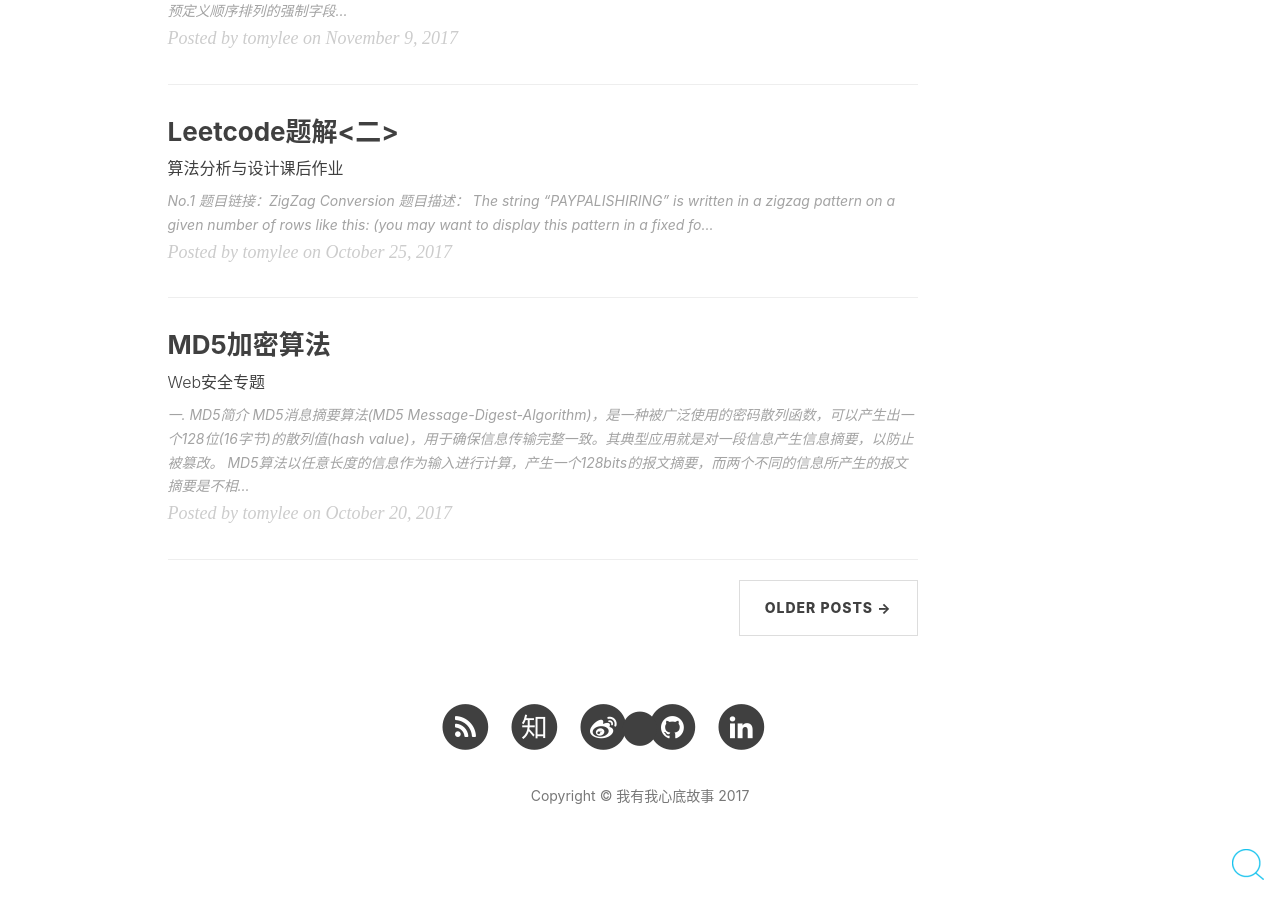
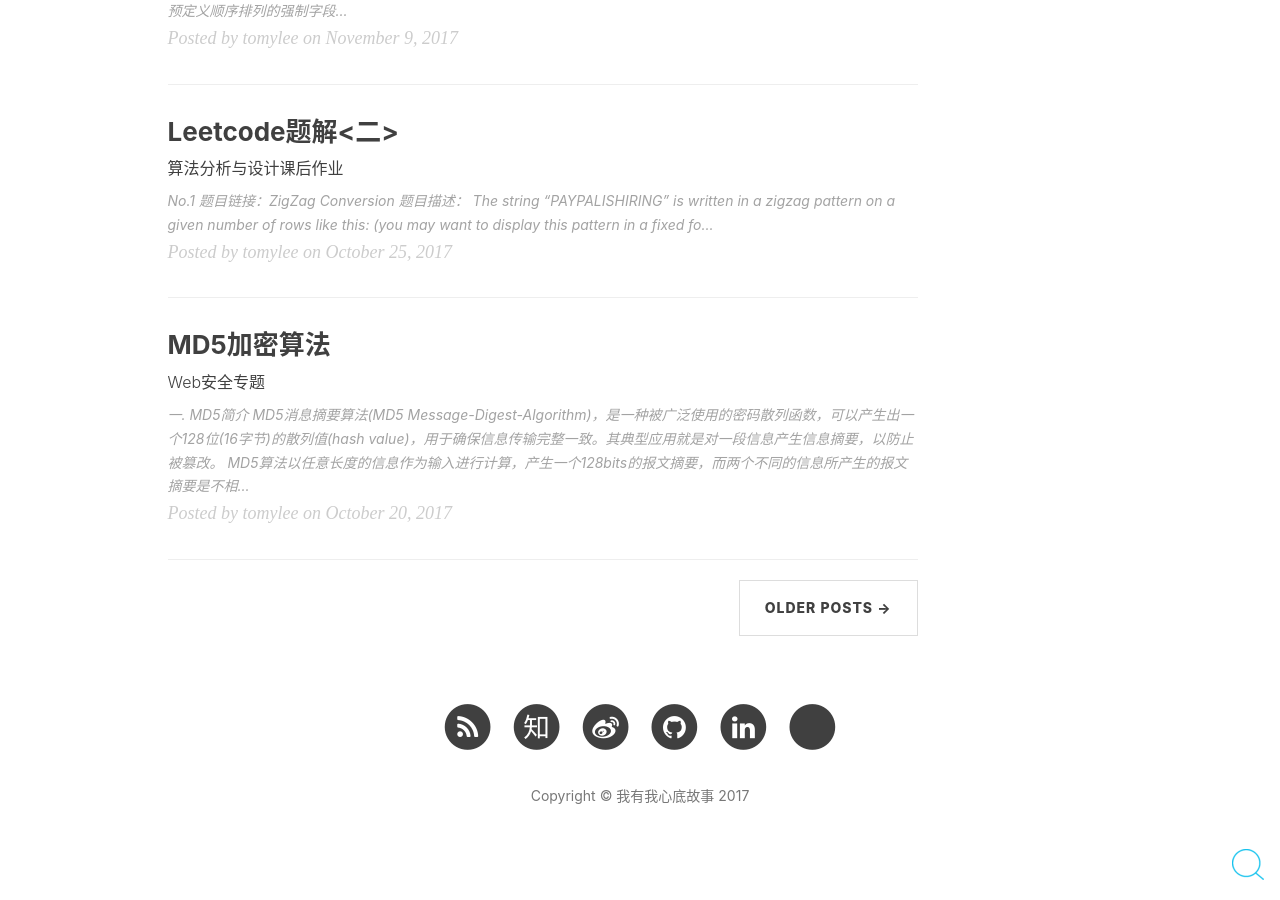
Before and after one commit to Tomy-Lee/Tomy-Lee.github.io, a Jekyll site: the page built from index.html, in a window 1280 px wide and 900 px high, scrolled down 2040 px. Built offline with Jekyll 4.4.1, drawn with Linux system fonts in a browser that asks for light colours; nearby versions of some CDN libraries; the list of posts is cut into pages by our own code; comment, search, counter and statistics services are not loaded.

Commit message:
Update footer.html

```diff
--- a/_includes/footer.html
+++ b/_includes/footer.html
@@ -82,9 +82,11 @@
                     {% if site.mail %}
           <!-- Email -->
           <li class="navigation__item_social">
-            <a href="mailto:{{site.social.mail}}" title="Contact me">
-              <i class="fa fa-circle fa-stack-2x"></i>
-              <span class="label">Email</span>
+            <a target="_blank" href="mailto:{{site.social.mail}}" title="Contact me">
+             <span class="fa-stack fa-lg">
+                                <i class="fa fa-circle fa-stack-2x"></i>
+                                <i class="fa fa-mail fa-stack-1x fa-inverse"></i>
+                   </span>
             </a>
           </li>
           {% endif %}
```
